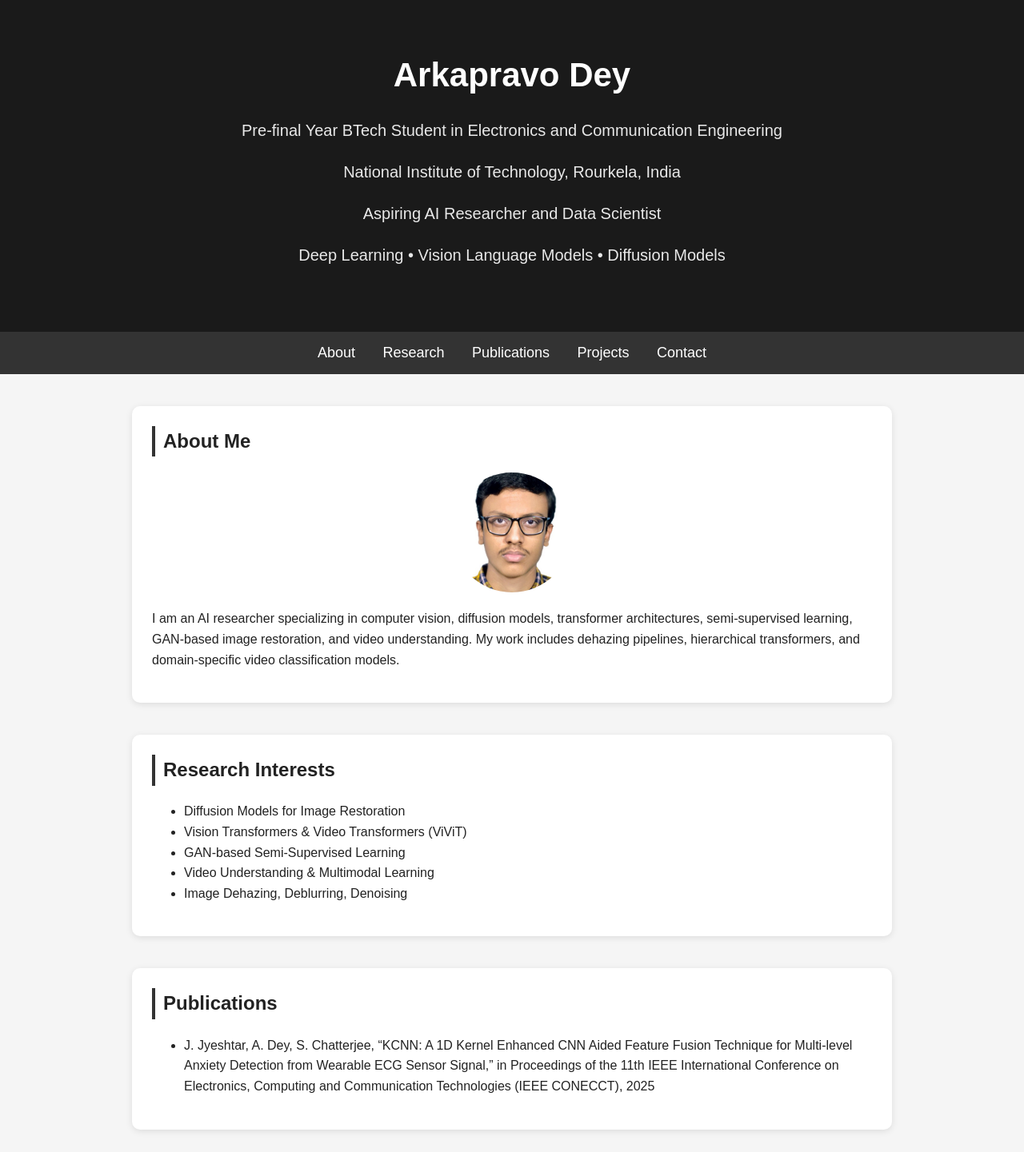
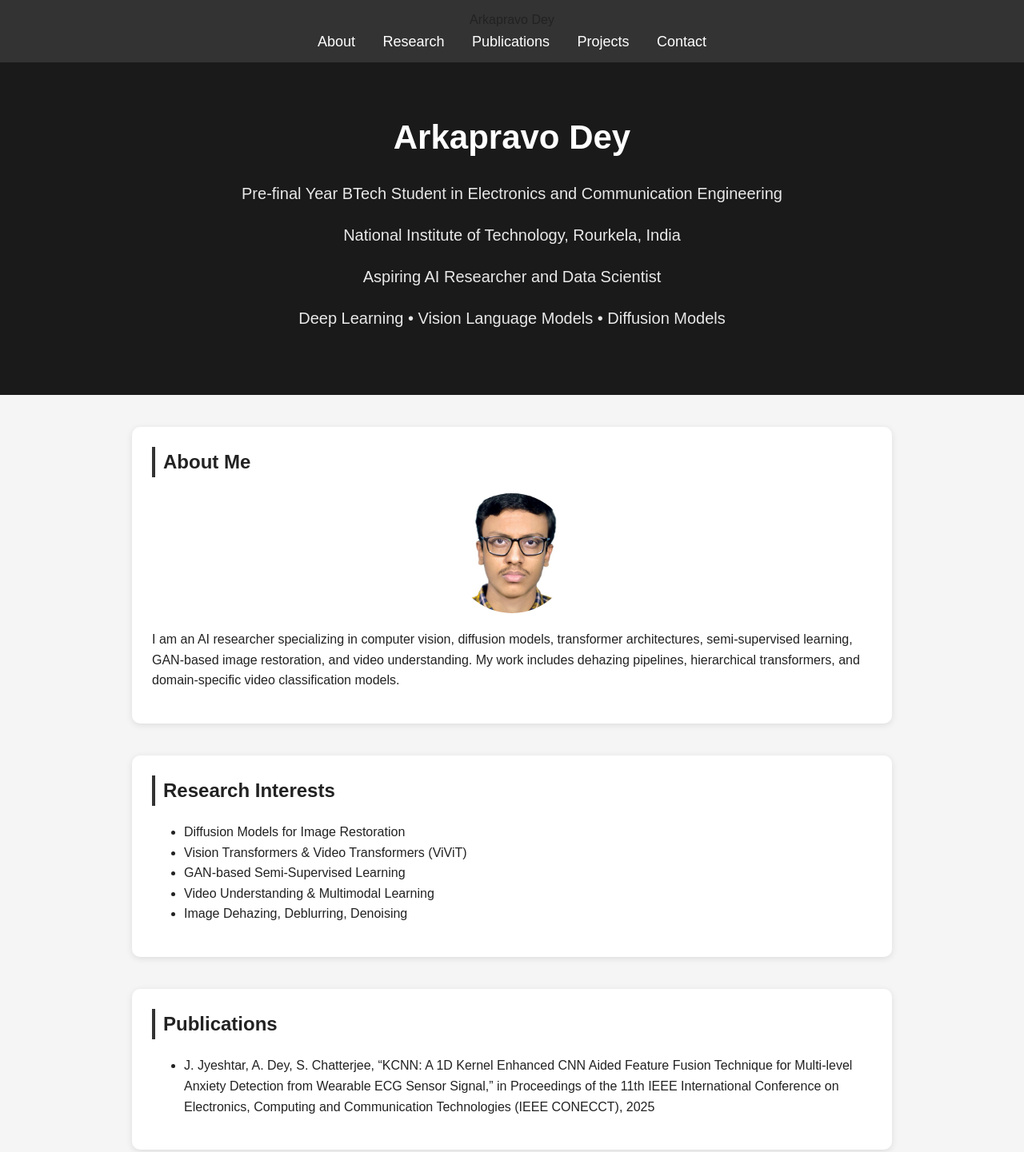
Before and after one commit to arkapravo-dey/PersonalWebpage, a plain HTML site: page index.html in a window 1280 px wide. Shown: the top 1441 px of the page at 80% size. Drawn offline with Linux system fonts and the light colour scheme.

Commit message:
code updated

```diff
--- a/index.html
+++ b/index.html
@@ -8,7 +8,23 @@
 </head>
 
 <body>
-    <header>
+
+    <!-- Modern Sticky Navigation Bar -->
+    <nav class="navbar">
+        <div class="nav-container">
+            <div class="nav-title">Arkapravo Dey</div>
+            <div class="nav-links">
+                <a href="#about">About</a>
+                <a href="#research">Research</a>
+                <a href="#publications">Publications</a>
+                <a href="#projects">Projects</a>
+                <a href="#contact">Contact</a>
+            </div>
+        </div>
+    </nav>
+
+    <!-- Hero Header Section -->
+    <header class="hero">
         <h1>Arkapravo Dey</h1>
         <p>Pre-final Year BTech Student in Electronics and Communication Engineering</p>
         <p>National Institute of Technology, Rourkela, India</p>
@@ -16,15 +32,8 @@
         <p>Deep Learning • Vision Language Models • Diffusion Models</p>
     </header>
 
-    <nav>
-        <a href="#about">About</a>
-        <a href="#research">Research</a>
-        <a href="#publications">Publications</a>
-        <a href="#projects">Projects</a>
-        <a href="#contact">Contact</a>
-    </nav>
-
-    <section id="about">
+    <!-- ABOUT SECTION -->
+    <section id="about" class="section fade-in">
         <h2>About Me</h2>
         <img src="profile.jpg" class="profile-img" alt="Profile Photo" />
         <p>
@@ -35,7 +44,8 @@
         </p>
     </section>
 
-    <section id="research">
+    <!-- RESEARCH SECTION -->
+    <section id="research" class="section fade-in">
         <h2>Research Interests</h2>
         <ul>
             <li>Diffusion Models for Image Restoration</li>
@@ -46,16 +56,18 @@
         </ul>
     </section>
 
-    <section id="publications">
+    <!-- PUBLICATIONS SECTION -->
+    <section id="publications" class="section fade-in">
         <h2>Publications</h2>
         <ul>
             <li>J. Jyeshtar, A. Dey, S. Chatterjee, “KCNN: A 1D Kernel Enhanced CNN Aided Feature Fusion Technique for
-Multi-level Anxiety Detection from Wearable ECG Sensor Signal,” in Proceedings of the 11th IEEE International
-Conference on Electronics, Computing and Communication Technologies (IEEE CONECCT), 2025</li>
+            Multi-level Anxiety Detection from Wearable ECG Sensor Signal,” in Proceedings of the 11th IEEE International
+            Conference on Electronics, Computing and Communication Technologies (IEEE CONECCT), 2025</li>
         </ul>
     </section>
 
-    <section id="projects">
+    <!-- PROJECTS SECTION -->
+    <section id="projects" class="section fade-in">
         <h2>Projects</h2>
         <ul>
             <li><strong>PromptIR-based Dehazing System</strong>: Integrated diffusion-forward training with SateHaze1K.</li>
@@ -65,13 +77,15 @@ Conference on Electronics, Computing and Communication Technologies (IEEE CONECC
         </ul>
     </section>
 
-    <section id="contact">
+    <!-- CONTACT SECTION -->
+    <section id="contact" class="section fade-in">
         <h2>Contact</h2>
         <p>Email: <strong>your_email@example.com</strong></p>
         <p>GitHub: <a href="https://github.com/yourusername">github.com/yourusername</a></p>
         <p>LinkedIn: <a href="#">linkedin.com/in/yourprofile</a></p>
     </section>
 
+    <!-- FOOTER -->
     <footer>
         © 2025 Arka — Personal AI Research Page
     </footer>
```
